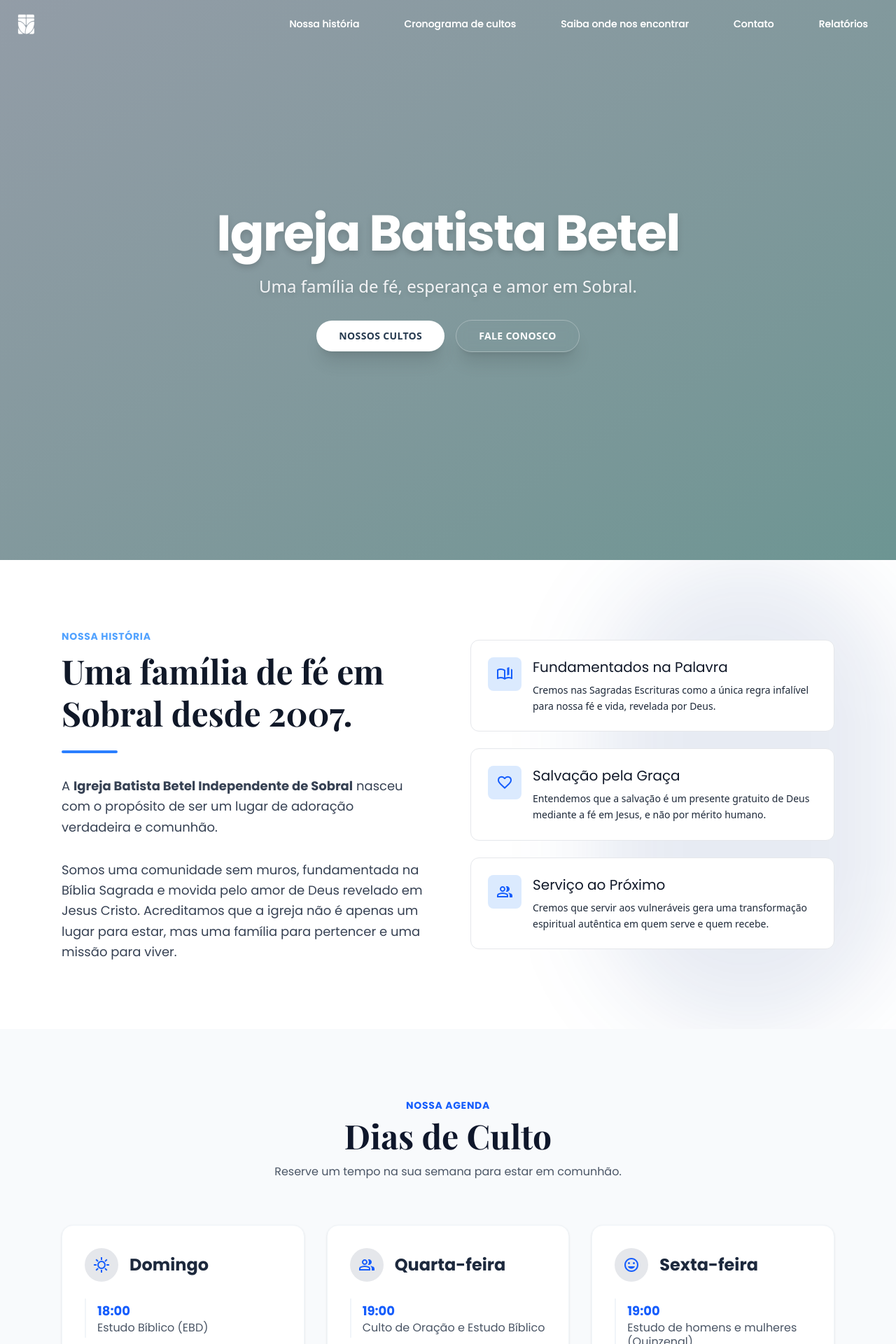
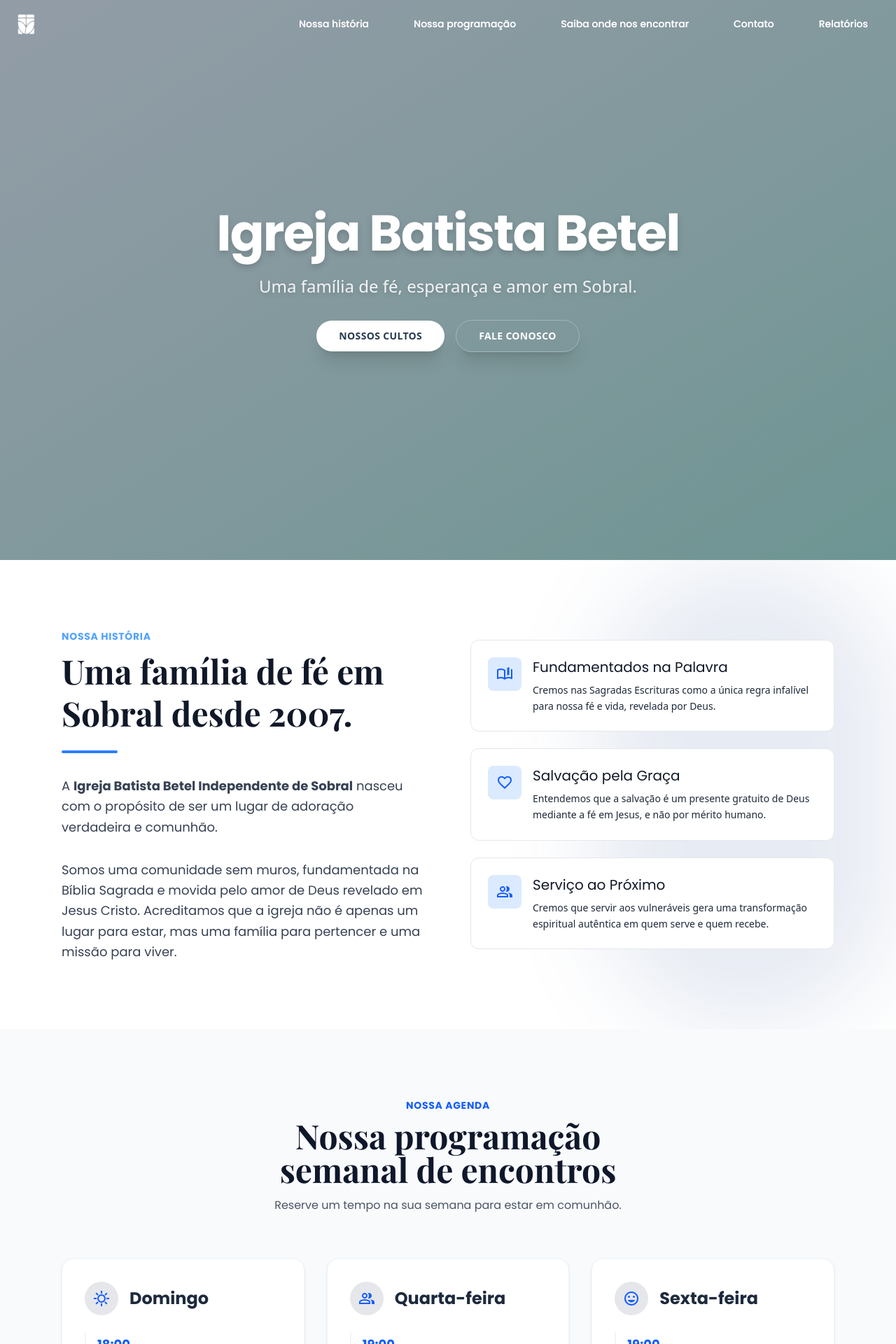
Before and after one commit to hevellyn16/igreja-landing-page, a React (Vite) app: page / in a window 1280 px wide. Shown: the top 1920 px of the page at 70% size. Built offline with nearby package versions, Linux system fonts and the light colour scheme; a web font is replaced by a local one.

Commit message:
feat: update Navbar and Time section titles

```diff
--- a/src/sections/Navbar.tsx
+++ b/src/sections/Navbar.tsx
@@ -26,7 +26,7 @@ export default function Navbar() {
   // Lista atualizada: separei o ID do link normal
   const navItems = [
     { name: 'Nossa história', target: 'about', type: 'scroll' },
-    { name: 'Cronograma de cultos', target: 'time', type: 'scroll' },
+    { name: 'Nossa programação', target: 'time', type: 'scroll' },
     { name: 'Saiba onde nos encontrar', target: 'local', type: 'scroll' },
     { name: 'Contato', target: 'contato', type: 'scroll' },
     { name: 'Relatórios', target: '/financeiro', type: 'route' }, // Esse é uma rota!
--- a/src/sections/Time.tsx
+++ b/src/sections/Time.tsx
@@ -44,7 +44,7 @@ export default function Time() {
         <div className="text-center mb-16">
           <span className="text-blue-600 poppins-bold tracking-wider uppercase text-sm">Nossa Agenda</span>
           <h2 className="text-4xl md:text-5xl font-['Playfair_Display'] font-bold mt-2 text-slate-900">
-            Dias de Culto
+            Nossa programação <br /> semanal de encontros
           </h2>
           <p className="text-gray-600 poppins-regular mt-4 max-w-2xl mx-auto font-medium">
             Reserve um tempo na sua semana para estar em comunhão.
```
